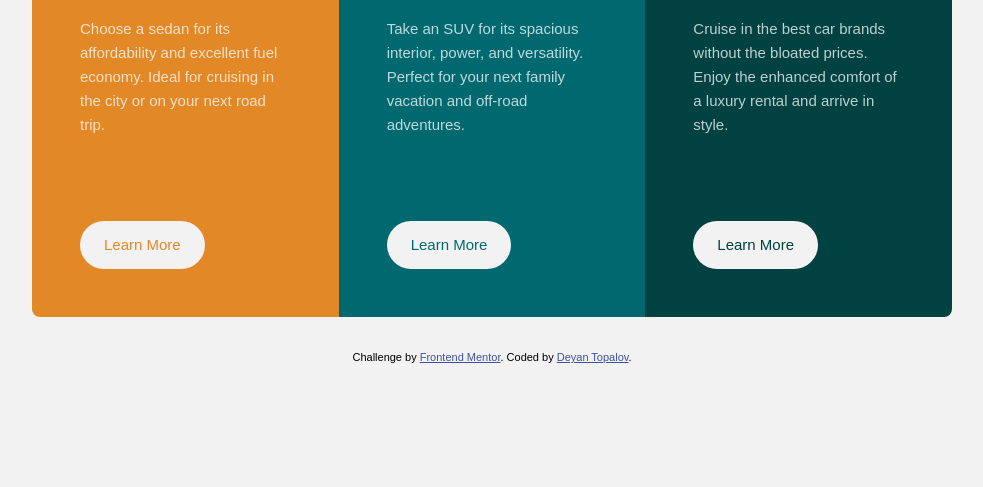
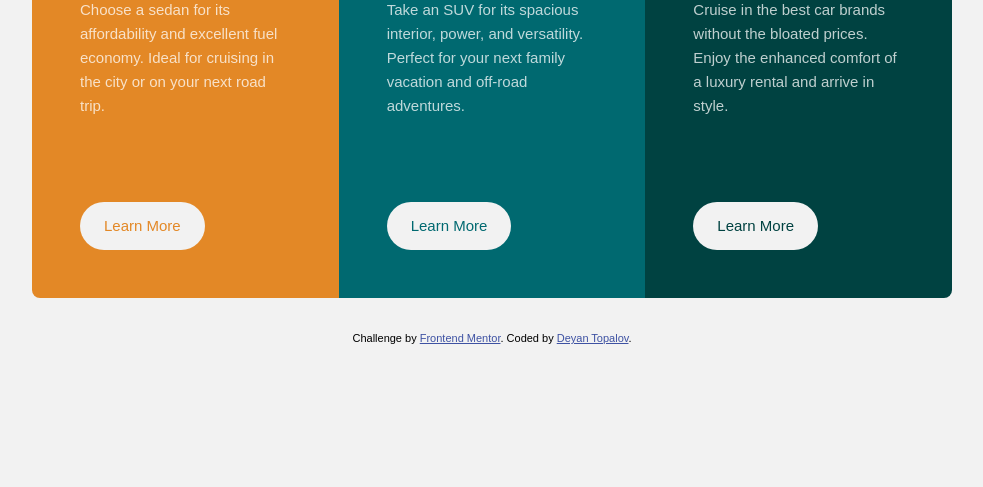
Before and after one commit to DeyanTopalov/3-column-preview-card-component-main, a plain HTML site: page index.html in a window 1280 px wide. Shown: the part 375-862 px from the top of the page, without its empty margins (148-1131 px from the left). After the commit the page ends 800 px from the top, so only its background shows below. Drawn offline with Linux system fonts and the light colour scheme; a small style sheet from the web is missing.

Commit message:
padding test2

```diff
--- a/style.css
+++ b/style.css
@@ -128,7 +128,7 @@ body {
 /* 800px */
 @media (min-width: 50rem) {
   body {
-    padding: 12rem 1.5rem 5.5rem 1.5rem;
+    padding: 8rem 1.5rem 0rem 1.5rem;
   }
 
   .card {
```
